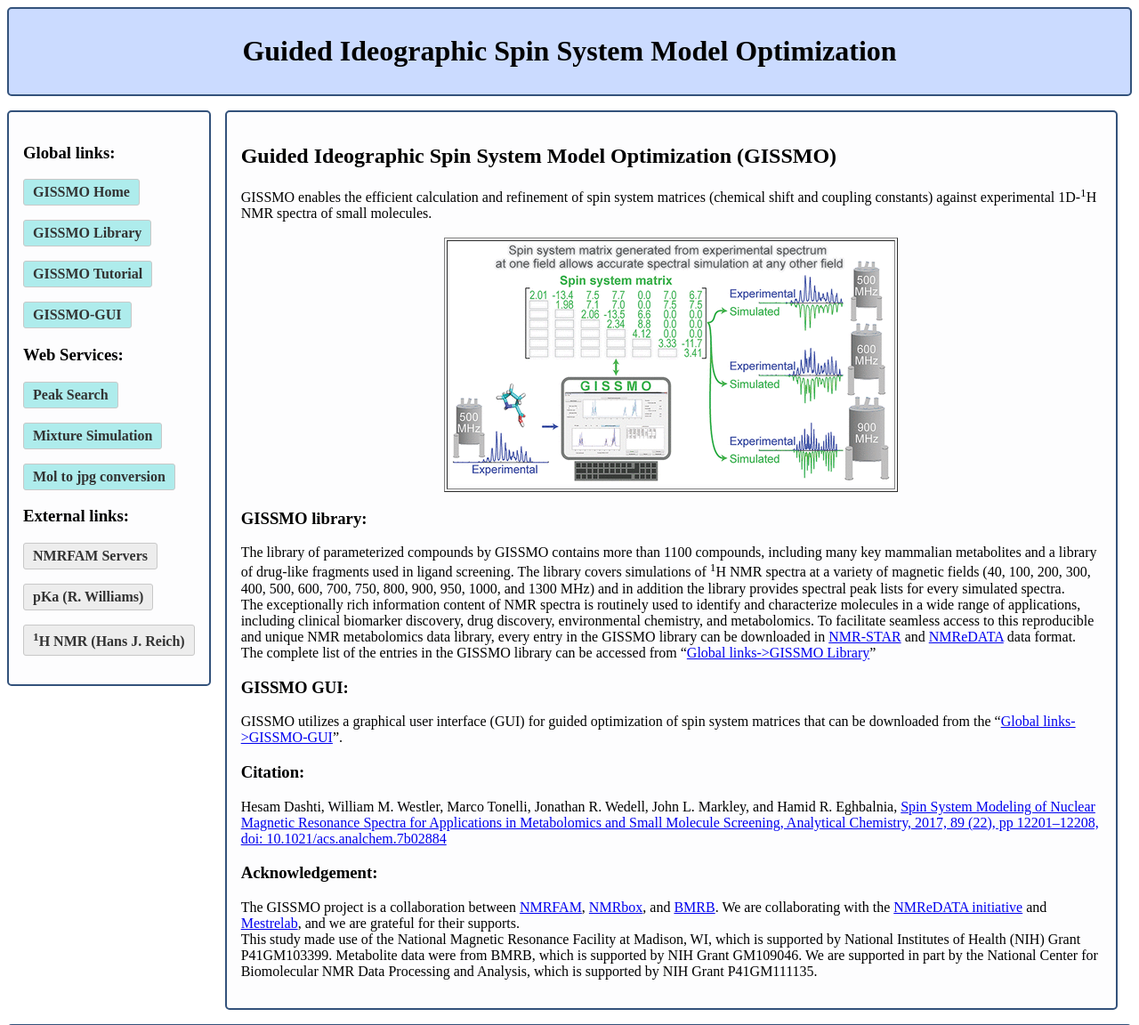
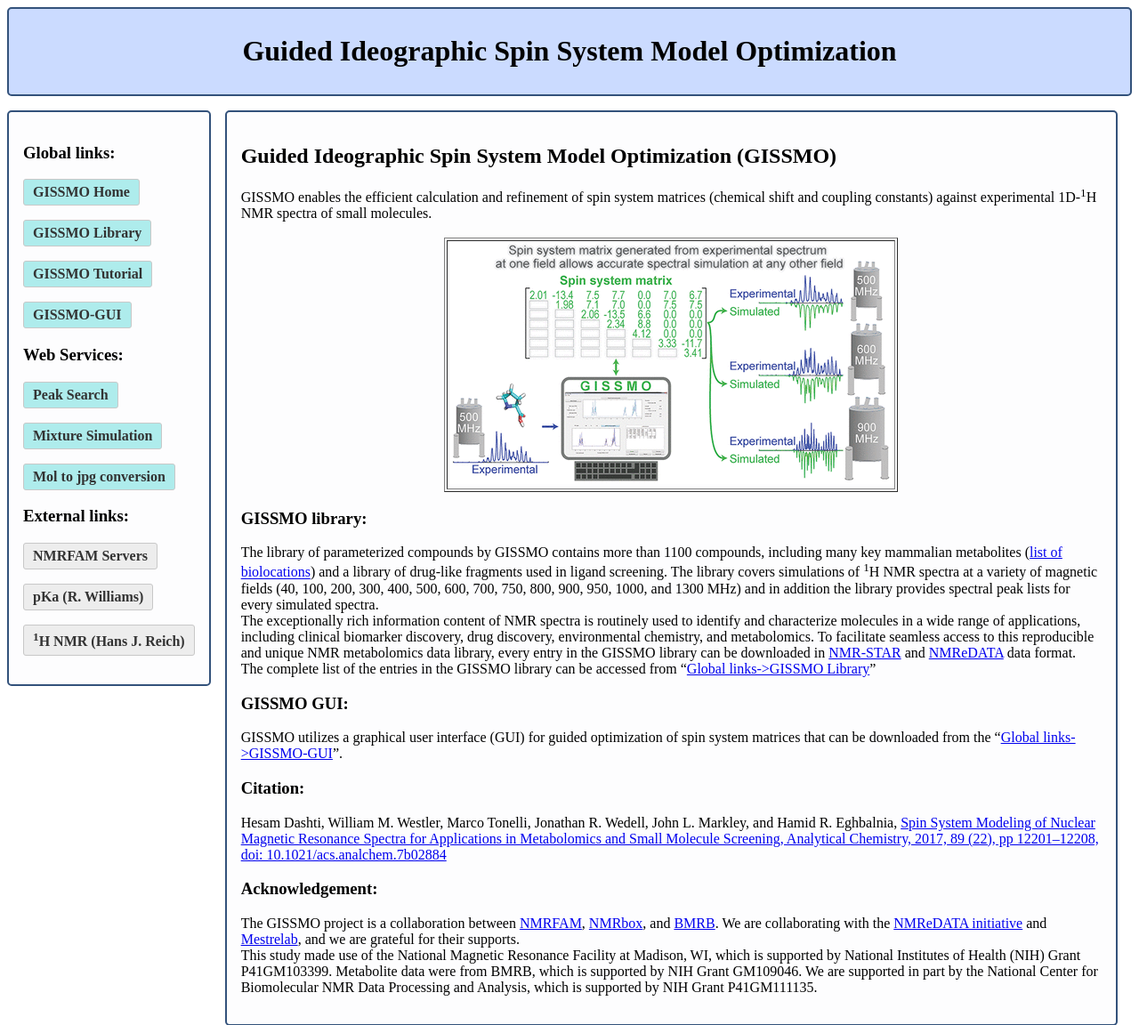
Before and after one commit to bmrb-io/gissmo, a Flask app: page / in a window 1280 px wide. Shown: the top 1152 px of the page at 89% size. Run offline with Flask 2, Linux system fonts and the light colour scheme; some libraries are stand-ins or nearby versions.

Commit message:
Hesam changes.

```diff
--- a/templates/home.html
+++ b/templates/home.html
@@ -9,7 +9,7 @@
 			<tr align="center"><td><img src="/static/gissmo_logo.gif" alt=""></td></tr>
 			</table>
 		<h3>GISSMO library:</h3>
-			The library of parameterized compounds by GISSMO contains more than 1100 compounds, including many key mammalian metabolites and a library of drug-like fragments used in ligand screening.
+			The library of parameterized compounds by GISSMO contains more than 1100 compounds, including many key mammalian metabolites (<a href="/static/biolocations.xls" download>list of biolocations</a>) and a library of drug-like fragments used in ligand screening.
 			The library covers simulations of <sup>1</sup>H NMR spectra at a variety of magnetic fields (40, 100, 200, 300, 400, 500, 600, 700, 750, 800, 900, 950, 1000, and 1300 MHz) and in addition the library provides spectral peak lists for every simulated spectra.<br>
 			The exceptionally rich information content of NMR spectra is routinely used to identify and characterize molecules in a wide range of applications, including clinical biomarker discovery, drug discovery, environmental chemistry, and metabolomics. To facilitate seamless access to this reproducible and unique NMR metabolomics data library, every entry in the GISSMO library can be downloaded in <a href="http://www.bmrb.wisc.edu/dictionary/" target="_blank">NMR-STAR</a> and <a href="http://nmredata.org/" target="_blank">NMReDATA</a> data format. <br>
 			The complete list of the entries in the GISSMO library can be accessed from “<a href="http://gissmo.nmrfam.wisc.edu/library" target="_blank">Global links->GISSMO Library</a>”
```
Also changed, not shown: 1 other file.
